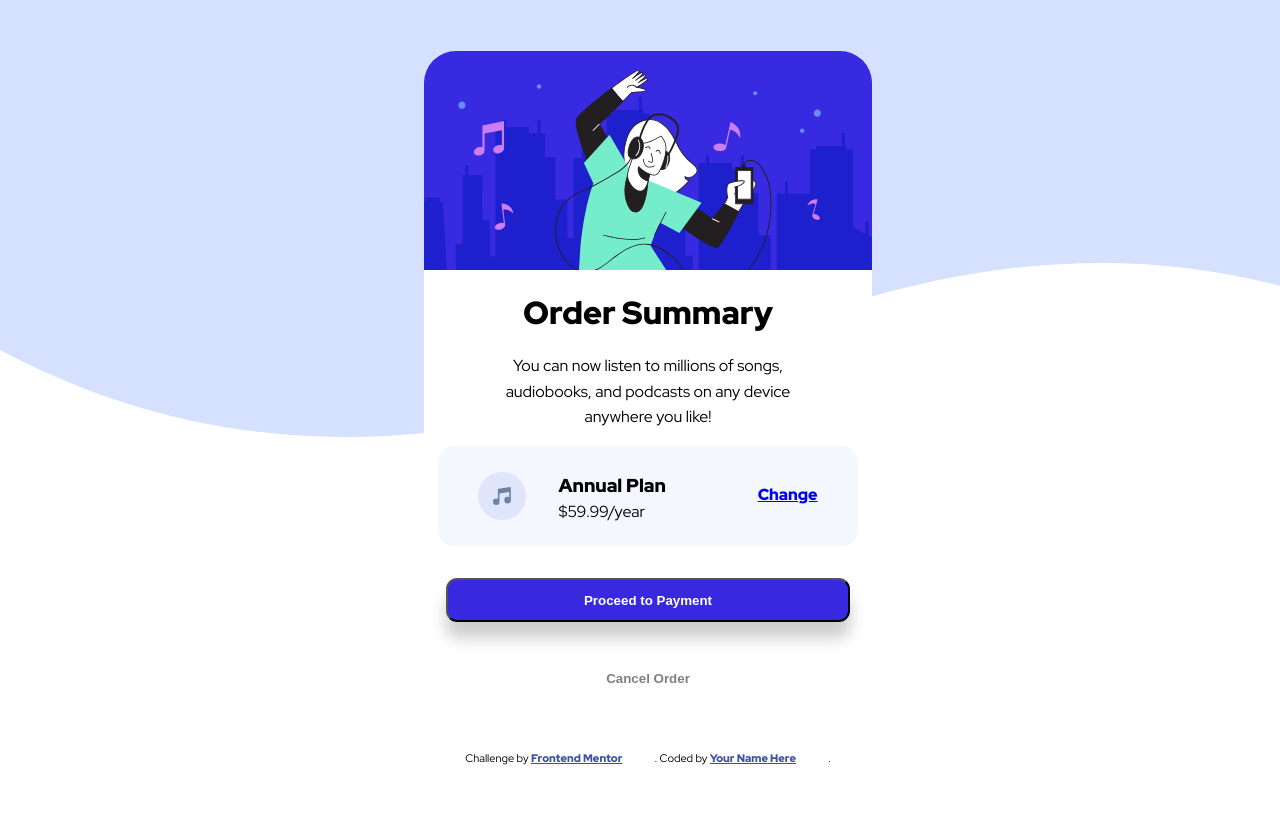
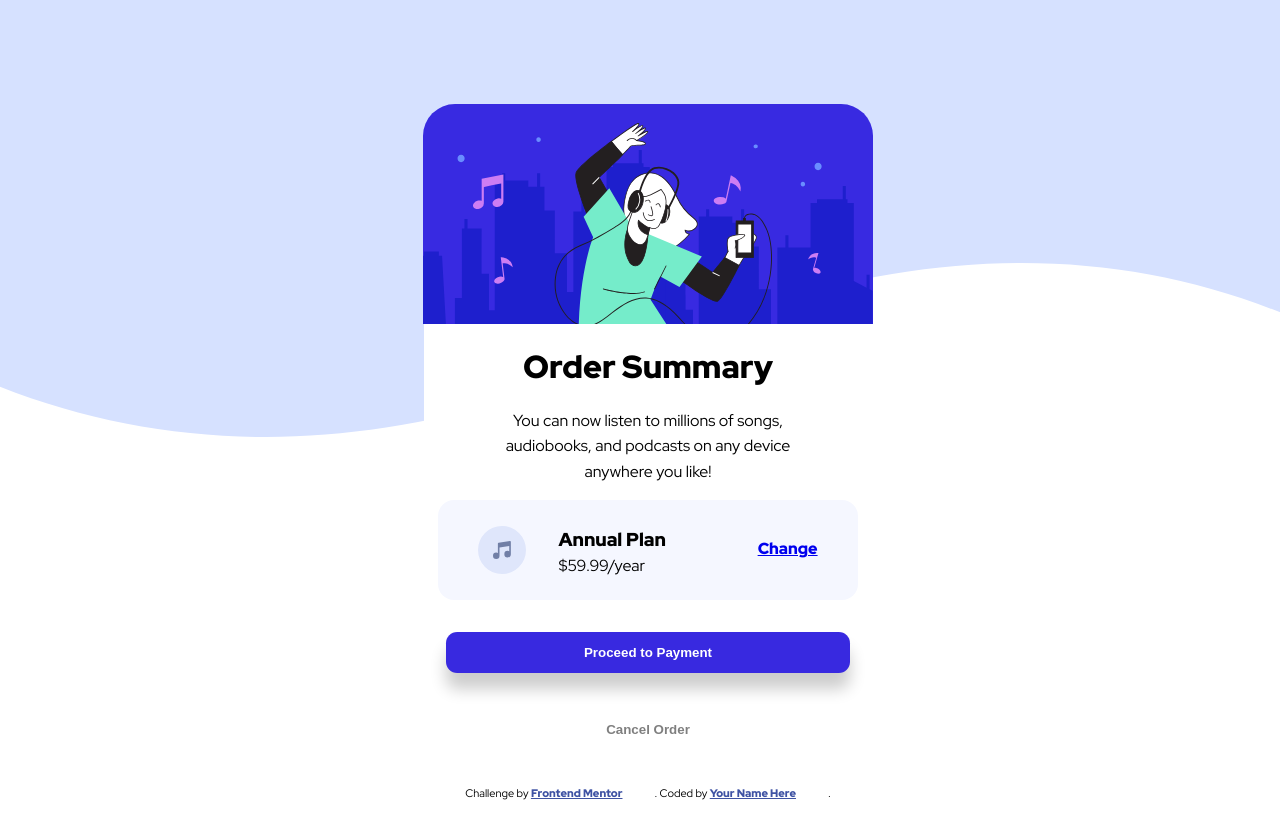
Before and after one commit to zabooz/order-summary-component-main, a plain HTML site: page index.html in a window 1280 px wide. Drawn offline with Linux system fonts and the light colour scheme.

Commit message:
verschlimmbessert

```diff
--- a/index.html
+++ b/index.html
@@ -16,7 +16,7 @@
   </style>
 </head>
 <body>
-    <header>
+  <header>
       <img id='hero' src="images/illustration-hero.svg" alt="dancing girl">
     </header>
     <main>
@@ -38,12 +38,12 @@
 
       <button class="pay">Proceed to Payment</button>
       <button class="cancel">Cancel Order</button>
-  </main>
+  </main></div>
   <footer>
     <div class="attribution">
       Challenge by <a href="https://www.frontendmentor.io?ref=challenge" target="_blank">Frontend Mentor</a>.
      Coded by <a href="#">Your Name Here</a>.
-    </div>
   </footer>
+
 </body>
 </html>
--- a/style.css
+++ b/style.css
@@ -4,20 +4,19 @@ body {
     font-family: 'Red Hat Display';
     background: url(images/pattern-background-desktop.svg);
     background-repeat: no-repeat;
+    background-position-x: center;
     width: 100%;
-    min-height: 100vh;
     display: flex;
     flex-direction: column;
     justify-content: center;
     align-items: center;
-
 }
 header {
     display: flex;
     justify-content: center;
+    margin-top: 6rem;
 }
 #hero {
-    max-width: 28rem;
     width: 100%;
     object-fit: contain;
     border-top-left-radius: 2rem;
@@ -58,6 +57,12 @@ a {
     text-align: end;
     margin-right: 2rem;
 }
+a:hover,
+.pay:hover {
+    text-decoration: none;
+    opacity: .7;
+}
+
 .plan{
     display: flex;
     gap:2rem;
@@ -74,12 +79,20 @@ a {
     margin-top: 2rem;
     margin-bottom:3rem;
     font-weight: 900;
-    box-shadow: 0rem 1rem 1rem 0 rgba(0,0,0,.2) ;
+    box-shadow: 0rem 1rem 1rem 0 rgba(0,0,0,.2);
+    border: none;
 }
 .cancel {
     border: none;
     background-color: white;
     font-weight: 800;
     color: rgba(0,0,0,.5);
-    margin-bottom: 4rem;
+    width: 90%;
 }
+.cancel:hover {
+    color:rgba(0,0,0,1) ;
+}
+footer {
+    position: absolute;
+    bottom:0;
+}
```
